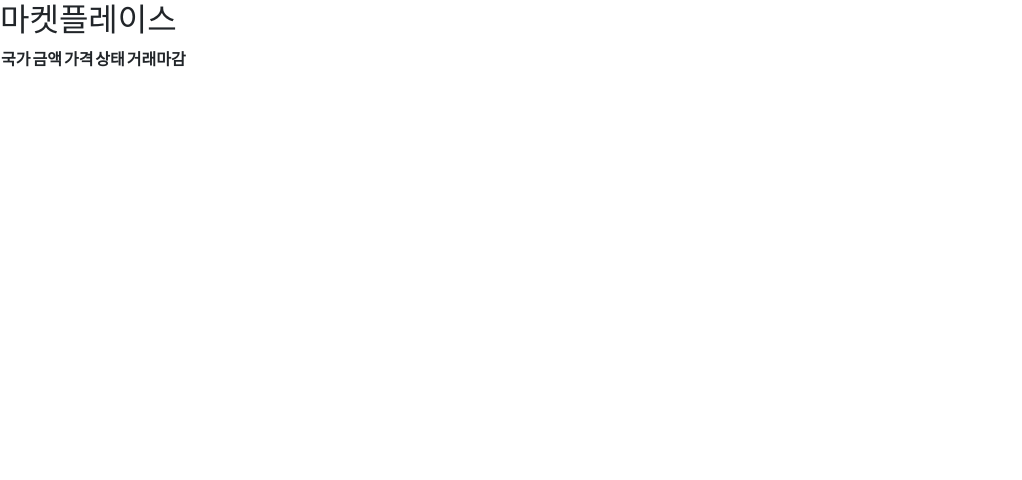
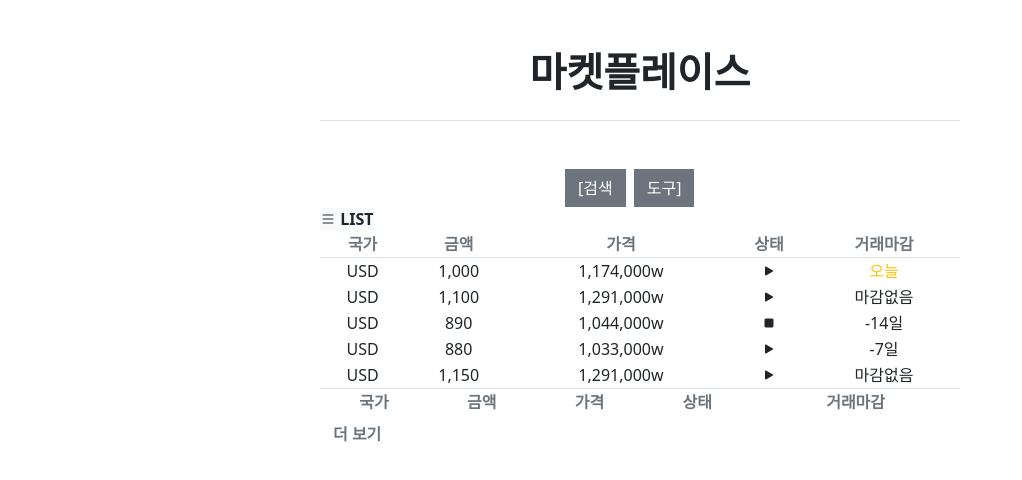
Before and after one commit to Peoplestone2021/c2c_front_end, a Next.js app: page /market/market in a window 1280 px wide. Shown: the top 480 px of the page, without its empty margins (0-1022 px from the left). Built offline with nearby package versions, Linux system fonts and the light colour scheme.

Commit message:
market tsx not rendered

```diff
--- a/pages/market/market.tsx
+++ b/pages/market/market.tsx
@@ -1,10 +1,14 @@
 // import itemState from "../../provider/modules/market";
+import axios from "axios";
+import { NavItem, ToastBody } from "react-bootstrap";
+import styles from "../../styles/market.module.css";
+// import { flagusd } from "../market/data";
 
 // const getTimeStringD = (unixtime: number) => {
 //   return;
 // };
 
-interface MarketItem {
+interface marketItems {
   id: number;
   hostName: String;
   crcHave: String;
@@ -16,7 +20,18 @@ interface MarketItem {
   status: boolean;
 }
 
-const MarketItem = [
+interface marketItemListResponse {
+  id: number;
+  crcHave: String;
+  // crcWant: String; // 한국원 케이스 알고리즘 필요
+  cntHave: number;
+  cntWant: number;
+  dDate: String;
+  // content?: String;
+  status: boolean;
+}
+
+const marketItems = [
   {
     id: 11111111,
     hostName: "일번",
@@ -63,35 +78,103 @@ const MarketItem = [
   },
 ];
 
-// const marketItems= data.map((item)=>)
+// const MarketItemData = (marketItems) => {};
+
+// const flag = flagusd;
+
+// const marketItems= map((item)=>({
+//   id.
+// })
+// )
 
 const market = () => {
   return (
     <section>
-      <h2>마켓플레이스</h2>
-      <div></div>
-      <table>
+      <div id="site-container" style={{ width: "50vw" }} className="mx-auto">
+        <h1 className="text-center my-5 fw-bold border-bottom pb-4">
+          마켓플레이스
+        </h1>
+        <div
+          id="search-form"
+          className="gap-2 button-group  mx-auto d-md-flex"
+          role="group"
+          style={{ width: 150 }}
+        >
+          <button className="btn btn-secondary">[검색</button>
+          <button className="btn btn-secondary">도구]</button>
+        </div>{" "}
+        {/*검색 도구*/}
+        <span className="bi bi-list badge bg-light fw-bold"> LIST</span>
+        <table className="text-center striped bordered hover w-100">
           <thead>
-          <tr>
+            <tr className="text-secondary">
               <th scope="col">국가</th>
               <th>금액</th>
               <th>가격</th>
-            {/*정렬 기능 버튼처리 필요*/}
+              {/*정렬 기능 버튼처리 필요-후순위*/}
               <th>상태</th>
               <th>거래마감</th>
             </tr>
           </thead>
-        <tbody>
+          <tbody className="border-bottom border-top">
+            {" "}
+            {/*map으로 출력하도록*/}
+            <tr className="h-40">
+              <td>USD</td>
+              {/*state사용*/}
+              <td>1,000</td>
+              <td>1,174,000w</td>
+              <td className="bi bi-play-fill"></td>
+              <td className="text-warning">오늘</td>
+            </tr>
             <tr>
-            <td>{}</td>
-            <td></td>
-            <td></td>
-            <td></td>
-            <td></td>
+              <td>USD</td>
+              <td>1,100</td>
+              <td>1,291,000w</td>
+              <td className="bi bi-play-fill"></td>
+              <td>마감없음</td>
+            </tr>
+            <tr>
+              <td>USD</td>
+              <td>890</td>
+              <td>1,044,000w</td>
+              <td className="bi bi-stop-fill"></td>
+              <td>-14일</td>
+            </tr>
+            <tr>
+              <td>USD</td>
+              <td>880</td>
+              <td>1,033,000w</td>
+              <td className="bi bi-play-fill"></td>
+              <td>-7일</td>
+            </tr>
+            <tr>
+              <td>USD</td>
+              <td>1,150</td>
+              <td>1,291,000w</td>
+              <td className="bi bi-play-fill"></td>
+              <td>마감없음</td>
             </tr>
           </tbody>
         </table>
+        <table className="text-center striped bordered hover w-100">
+          <thead>
+            <tr className="text-secondary">
+              <th scope="col">국가</th>
+              <th>금액</th>
+              <th>가격</th>
+              {/*정렬 기능 버튼처리 필요-후순위*/}
+              <th>상태</th>
+              <th>거래마감</th>
+            </tr>
+          </thead>
+          <tbody className="border-bottom border-top"></tbody>
+        </table>
+        <div className="text-center btn text-secondary fs-10 fw-bold mx-auto">
+          더 보기
+        </div>
         {/* 더보기 버튼, 페이징 처리 필요 */}
+      </div>
     </section>
   );
   // 머지 테스트
```
Also changed, not shown: pages/market/data/flagusd.module.jpg (added). Lines whose indentation alone changed are shown as unchanged.
